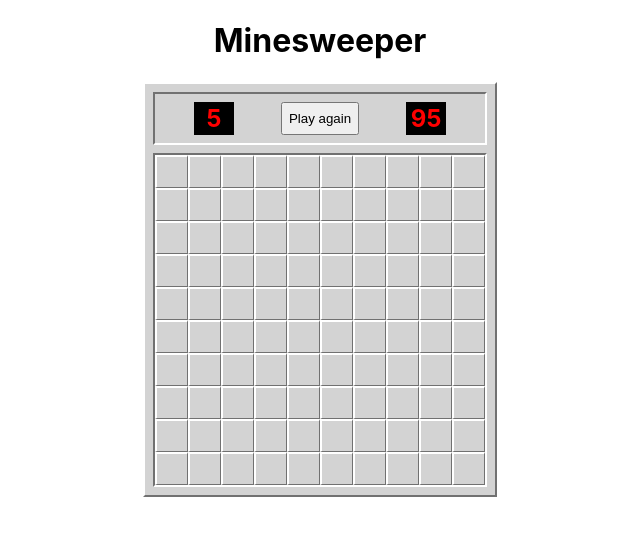
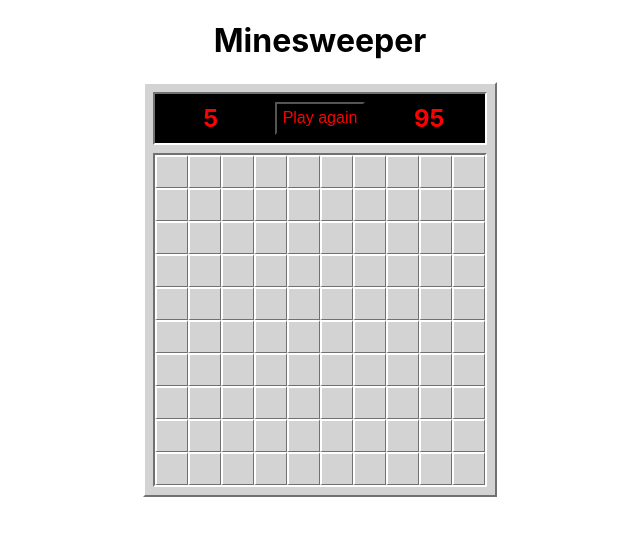
Before and after one commit to degroot12/minsweeper, a React (Create React App) app: page / in a window 1280 px wide. Shown: the top 536 px of the page, without its empty margins (320-960 px from the left). Built offline with nearby package versions, Linux system fonts and the light colour scheme.

Commit message:
changed styling

```diff
--- a/src/App.css
+++ b/src/App.css
@@ -56,6 +56,7 @@
     margin-bottom: 8px;
     display: flex;
     justify-content: space-evenly;
+    background-color: black;
 }
 
 h2{
@@ -68,6 +69,9 @@ h2{
 
 button{
   margin: 8px;
+  background-color: black;
+  color: red;
+  font-size: 16px;
 }
 /* .revealed {
   background-color: rgb(211, 211, 211);
```
